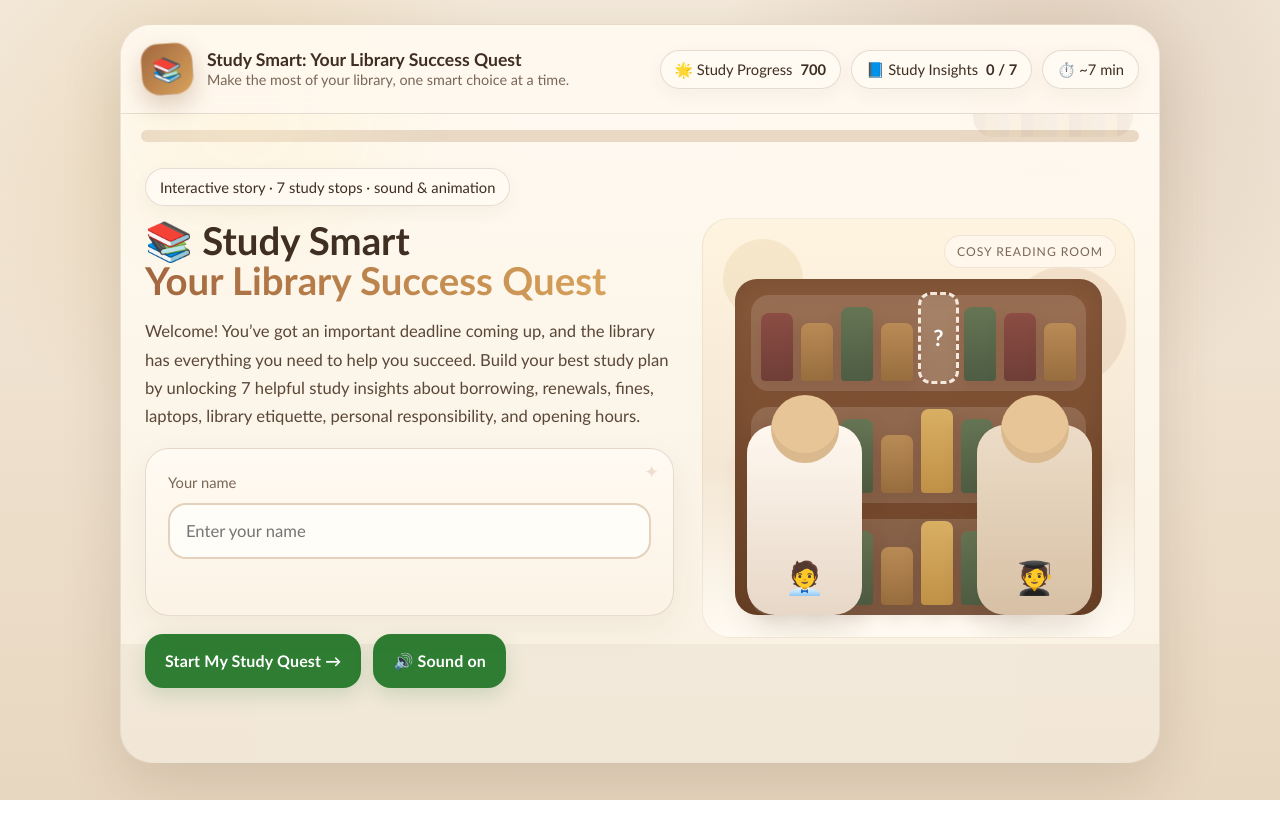
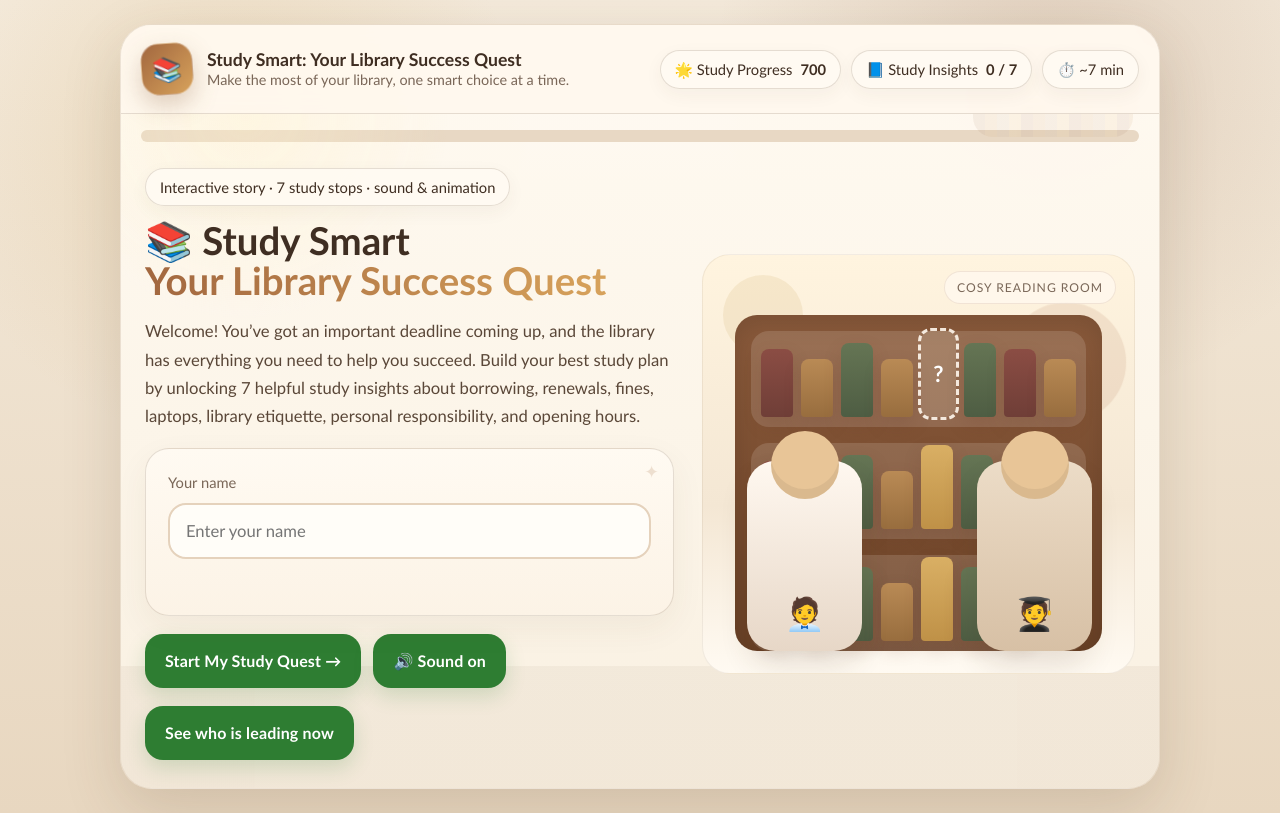
Before and after one commit to dkmaorusamuk/library-facts-game, a plain HTML site: page index.html in a window 1280 px wide. Drawn offline with Linux system fonts and the light colour scheme.

Commit message:
Add files via upload

```diff
--- a/index.html
+++ b/index.html
@@ -368,6 +368,9 @@ input[type="text"]:focus, .mini-input:focus{border-color:#c49a63;box-shadow:0 0
 <div class="btn-row">
 <button class="btn btn-primary" id="startBtn">Start My Study Quest →</button>
 <button class="btn btn-primary" id="toggleSoundBtn">🔊 Sound on</button>
+</div>
+<div class="btn-row">
+<button class="btn btn-primary" data-next="screen-leaderboard">See who is leading now</button>
 </div>
 </div>
 <div class="scene-illus">
```
